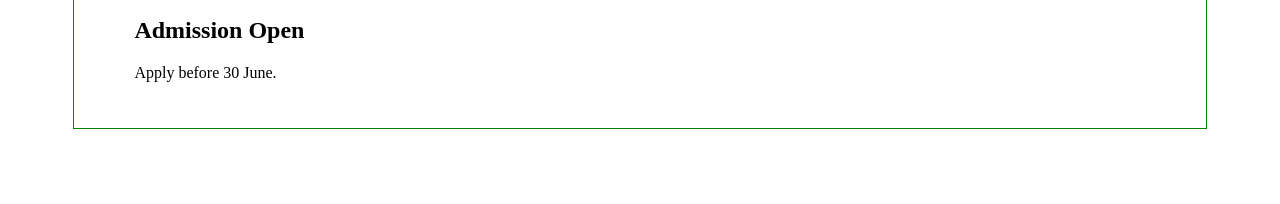
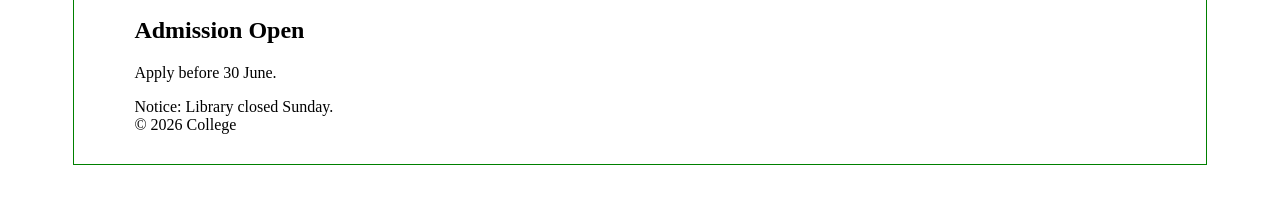
Before and after one commit to Harshit08-ops/WDW_0204, a plain HTML site: page Web Designing Workshop Assignment/Assignment-04/index.html in a window 1280 px wide. Shown: the part 140-344 px from the top of the page. Drawn offline with Linux system fonts and the light colour scheme.

Commit message:
Assignment 4 - Added Notice and Footer

```diff
--- a/Web Designing Workshop Assignment/Assignment-04/index.html
+++ b/Web Designing Workshop Assignment/Assignment-04/index.html
@@ -19,3 +19,15 @@
             <h2>Admission Open</h2>
             <p>Apply before 30 June.</p>
         </main>
+          <aside>
+            Notice: Library closed Sunday.
+        </aside>
+
+        <footer>
+            &copy; 2026 College
+        </footer>
+
+    </div>
+
+</body>
+</html>
```
